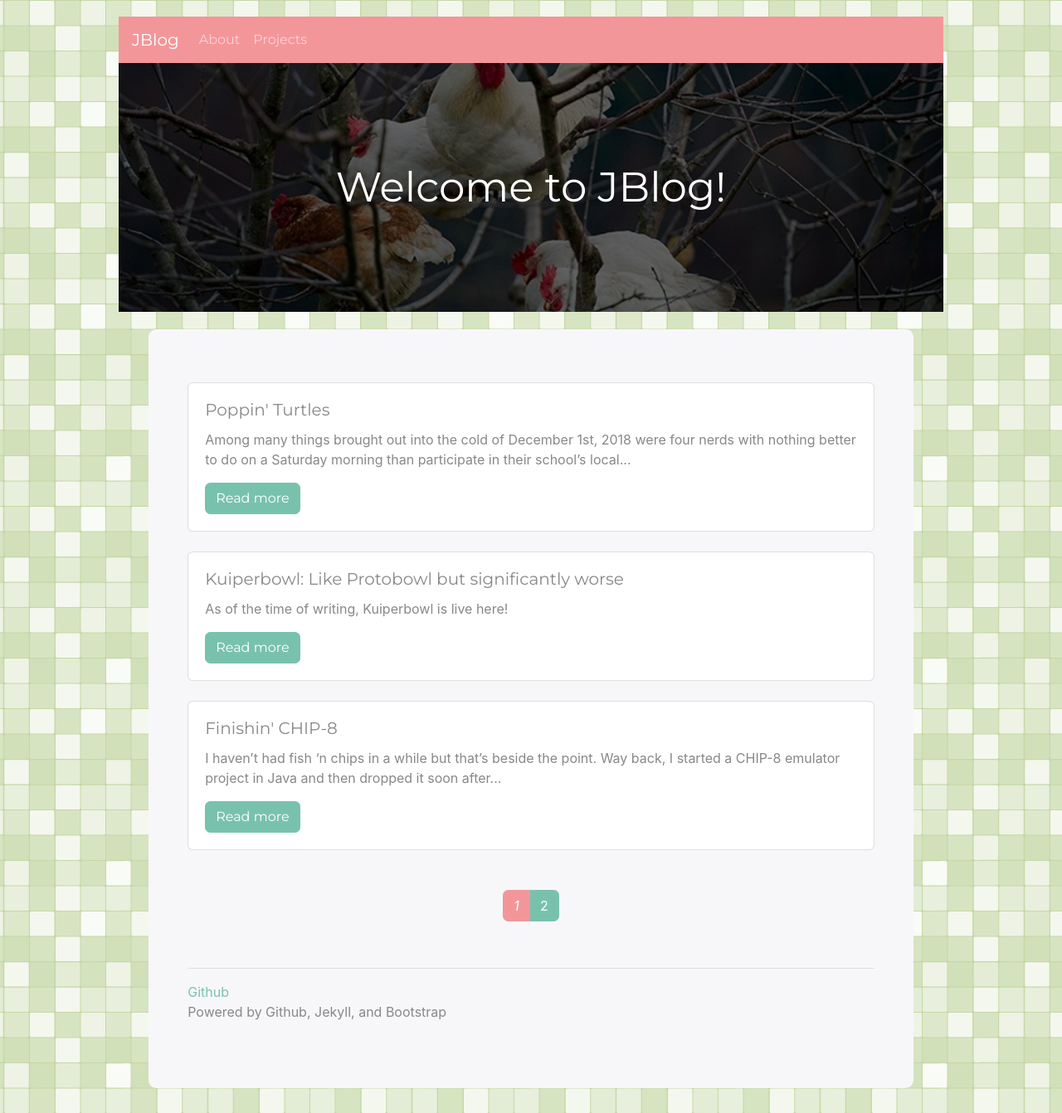
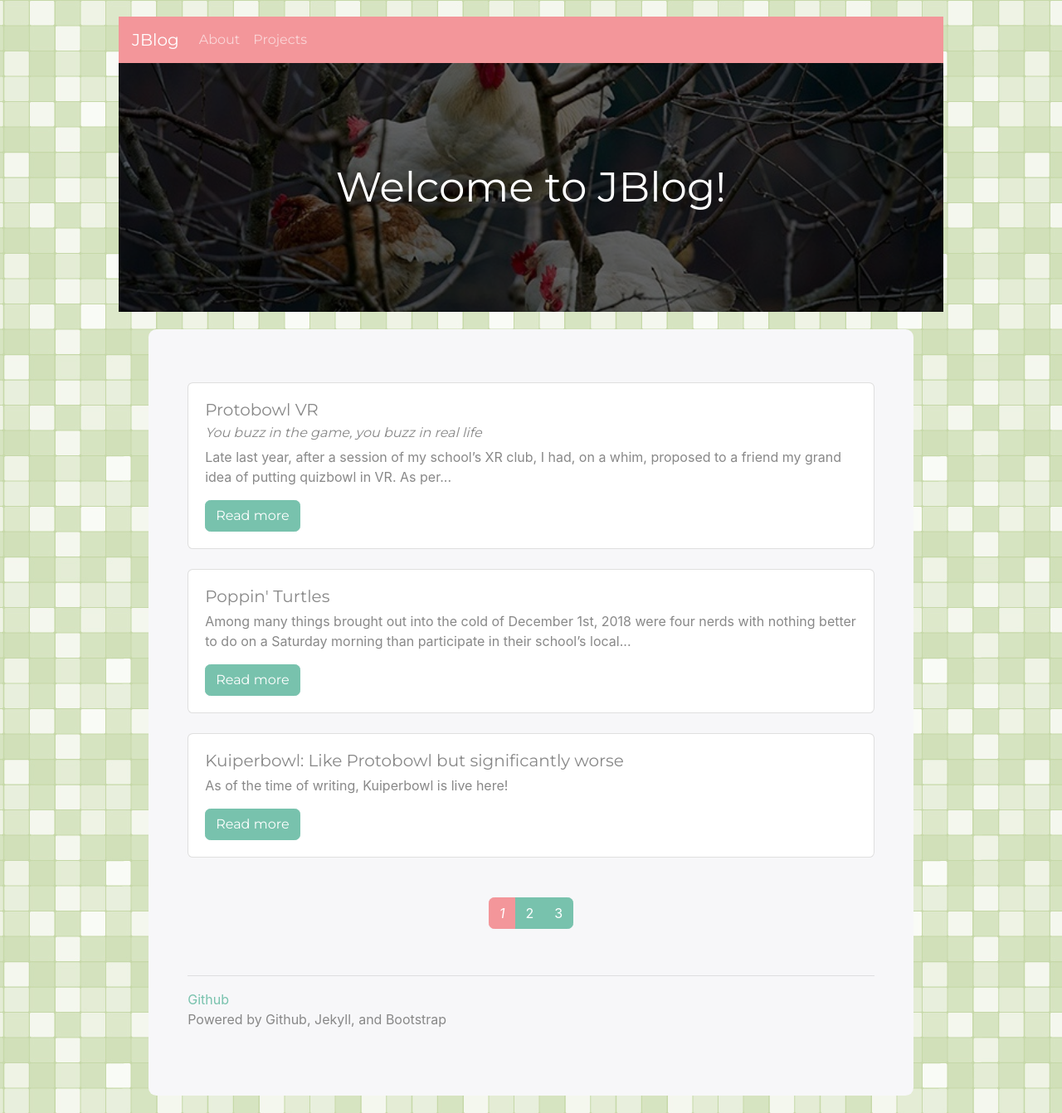
Before and after one commit to jasmaa/jasmaa.github.io, a Jekyll site: the page built from index.html, in a window 1280 px wide. Shown: the whole page at 83% size. Built offline with Jekyll 4.4.1, drawn with Linux system fonts in a browser that asks for light colours; nearby versions of some CDN libraries; the list of posts is cut into pages by our own code; part of the change alters nothing that is shown.

Commit message:
Protobowl VR blog post

```diff
--- a/_layouts/home.html
+++ b/_layouts/home.html
@@ -10,6 +10,7 @@ pagination:
     <div class="card">
       <div class="card-body">
         <h5 class="card-title">{{ post.title }}</h5>
+		<h6 class="card-subtitle mb-2 text-muted"><i>{{ post.subtitle }}</i></h6>
         <p class="card-text">{{ post.excerpt | truncatewords:30 | strip_html}}</p>
         <a href="{{ post.url }}" class="btn btn-primary">Read more</a>
       </div>
--- /dev/null
+++ b/_posts/2019-01-24-protobowlvr.md
@@ -0,0 +1,142 @@
+---
+layout: post
+title:  "Protobowl VR"
+subtitle: "You buzz in the game, you buzz in real life"
+date:   2019-01-24
+categories: protobowl oculus
+---
+
+Late last year, after a session of my school's XR club, I had, on a whim, proposed to a friend my grand idea of putting quizbowl in VR. As per usual, my absurd scheme was
+quickly shot down, and we moved to other points of discussion. Later at the outset of winter break with nothing better to do, I told myself: Why not? and got to work.
+
+## Design
+
+The goal of this project was to emulate quizbowl to the best of my ability in VR which evolved into building a VR client for Protobowl (PB). At its base, the program was
+going to be have the user with a realistic buzzer and several other avatars representing the other players in an immaculate room. The program would properly translate
+the events that took place in the web client PB room into actions in the 3D scene. As for the platform, I chose to target Oculus Rift and write the project in Unity.
+
+## Rewriting and Porting the Protobowl Client
+To start off, I had to implement a Protobowl client in C#. I had already written an incomplete Python client a few years ago, so I ended up porting that code and subsituting
+dependencies with C# libraries and scripts from online. One major problem was working with the JSON responses which were dictionaries in the Python version. While Python's dynamic typing makes
+its dictionaries very flexible, it also makes them near impossible to translate directly as dictionaries in a statically typed language. After trying to write a data structure for each type of object in
+the JSON responses, I ended up just giving up and copying the code for SimpleJSON off the Unity wiki which handled all the JSON parsing. Walking through my old PB client code was a bit hectic
+but eventually I got it to at least have the question text scrolling in sync with the web client and buzz from inside the Unity app.
+
+![PB client in Unity](/images/protobowlvr/quizbowlvr_01.gif)
+
+## Moving to Oculus
+On the VR side, I started by getting Unity's Oculus Integration and putting together a simple scene with an avatar that could pick up objects through Frankenstein-ing prefabs
+from the provided demo scenes. Then I populated the scene with a table and a buzzer prefab I had modeled earlier to get a sense of how the environment felt. This buzzer in particular
+was a hassle as I had wanted to give it a cord that reacted to physics. Following some online tutorials and copying code gave varied but ultimately insuficient results. On the verge of
+giving up, I came across a Unity Answers post where the asker had designed a rope with a line renderer and a chain of character joints. I ended up copying the design by chaining a string
+of empty gameobjects connected with character joints and then making a line renderer draw lines connecting their positions. Lo and behold it worked. I was afraid that putting it into
+VR would suddenly break it but it worked better than expected.
+
+![PB client in Unity](/images/protobowlvr/quizbowlvr_02.gif)
+
+## The Long Haul of Making UI
+Now came the Herculean task of writing UI in VR. The first thing to came to mind was making something similar to the menus in Sword Art Online. In SAO, the menu has
+a main body of options that can expand outwards. The player can bring up this menu by pointing and swiping down which materializes the menu from top to bottom.
+
+I chose to simplify swipe detection, assuming the user would always summon the menu standing up. Detecting a swipe was done by checking if the user was making a pointing gesture
+using the touch controllers and then checking if the vector representing the change in position of their hand was both directionally "close enough" to down by dotting
+the direction unit vector with the down unit vector as well as large enough in magnitude to register as an intentional swipe. If summoned, the menu was spawned in and would
+follow a recorded animation, allowing it to appear to materialize before the user.
+
+![Kirito opening the menu in SAO](/images/protobowlvr/kirito.gif)
+
+![Menu demo](/images/protobowlvr/quizbowlvr_03.gif)
+
+User input was also going to be a hurdle. I was hoping to use a canned VR keyboard prefab, but the Oculus Integration didn't have one. The only other options were buying one
+off the asset store for $15 or making my own. I opted for the latter and hacked together a very simple QWERTY keyboard made out of buttons. Additionally, in order to actually use
+the keyboard, I took a gaze pointer from one of the demo scenes and modified it to work with the player's right hand. While it was pretty crude and didn't support input from both hands
+at the same time, for the most part, the keyboard served its purpose effectively.
+
+I had also naively hoped that the Unity UI elements would all transfer flawlessly into VR, but that was not the case. Chiefly, I needed a scrolling option menu and while Unity's default UI
+prefabs has one, the scroll bar was too hard to work with in VR. I ended up having to write my own scroll wheel script which simply implemented several drag handler interfaces that allowed a panel
+of options to be dragged vertically. The whole panel would then snap to a selected option upon the end of a drag.
+
+## Adding Voice Recognition
+I had considered adding a voice recognition input option early on, but it readily became apparent that this was going to be the primary method of input as typing in an answer through the VR
+keyboard was too slow for the allocated answer time that Protobowl gives you. I had planned on using an online service such as voice recognition from Google Cloud or IBM's Watson Speech to Text
+but ended up deciding it was too much trouble given that Unity provides access to Window's voice recognition directly. After putting a simple script together and hooking up the proper settings,
+voice recognition turned out to work surprisingly smoothly albeit with a few hiccups that persisted into the finished product.
+
+One major problem is that voice recognition would often stop becoming responsive and shutting down the game in Unity afterwards would result in a noticable freeze before stopping. I had
+suspected this was a problem with starting and stopping the dictation recognizer from the warnings to the console, and while fixing that did resolve most of the hiccups, the voice recognizer
+is still one of the more finicky parts of the app.
+
+## Fixing What's Broke
+While connecting the PB client to the actual VR game, I also had to expand upon the client itself as the Python client was incomplete. Among the many things added were:
+  - Detection of who claimed a buzz
+  - Keeping a list of users for a room
+  - Implementing a countdown bar for various timed events
+  - Keeping an answer and event log
+  - Allowing the local client to let the player keep a buzz after a question goes overtime
+  - Handling prompts
+  - Tracking pause and prompt states
+
+Late into development, I ran into a problem where the client worked perfectly in a personal game room but would randomly desync when testing in the main hsquizbowl room by going
+into a pausing state which was especially strange since it is impossible to pause in that room. I couldn't find what was triggering the pause state and ended up monkey patching the
+code to only register pauses in a room where pause was enabled.
+
+However, while the pause desync was fixed, playing in hsquizbowl still had a problem where upon buzzing, the local client didn't claim the buzz. I initially thought this was a problem with
+data being lost because processing during a websocket receive took too long and would get interrupted by the next receive. A high traffic room like this one would have a barrage of server
+responses, so I thought my theory was certainly plausible and tried to fix this by only adding JSON response strings from the server to a queue during a websocket receive and moving response
+processing to a separate thread. However, the problem persisted. Strangely enough, when trying to simulate a high traffic room with a bunch of bots in my test room, the client performed
+flawlessly; somehow there was a phantom problem in the hsquizbowl room...
+
+Frustrated, I eventually gave up to play a little bit in hsquizbowl when something caught my attention: 400+ logged users in the sidebar... Trying to get into the game, I immediately realized
+my problem: hsquizbowl was lagging beyond belief! A quick check in the traffic monitor told me that the problem was not that there were too many responses but that the server was sending
+them too slowly, evidently because it was overburdened by keeping track of all of its idle users. In order to detect who claims a buzz, my program needs to wait for the server to send back
+a response. I had hardcoded the timing for this which had worked in normal rooms but was failing now due to the lag. A messy rewrite of the process with a boolean to keep track of when
+the client was awaiting a response for who had the buzz fixed the problem. To my surprise, after the fix, my VR client actually ran smoother than Protobowl's web client in the overburdened
+room (humble brag lol..).
+
+## Avatars, Polish, and Shenanigans
+While it would have been possible to play quizbowl with just an event log, the point of doing it in VR would be to have quasi-realistic quizbowl experience. Because of this, I wanted to
+have the other players in the room represented as avatars. As I'm not very good at art, especially in 3D, simple was going to be better. The avatars are made up of disconnected geometry,
+similar to Miis. Faces were done by simply swapping textures out, making them expressive while simple to design. Certain animations, such as buzzing, were activated by events in game, but
+other than that, the avatars just randomly activate sets of recorded animations. The avatars were originally supposed to just be opponents, but I ended up populating rooms with
+them as background characters to make the spaces feel less lonely.
+
+![Avatars walking in the main hub](/images/protobowlvr/quizbowlvr_07.gif)
+
+This project was originally going to be graphically bare, but for some reason, the idea of making a grand main hub wormed its way into my head. My modeling skills are still very amateurish,
+so I thought this would also be a good opportunity to practice. To design the main hub, I pulled up some pictures of Grand Central Station and started going at it. I also ended up
+doing the same with the game rooms, turning what were originally empty rooms into outdoor rooftop pavilions at night. This was also a particularly good chance to make some prettier 3D scenes.
+I ended up lighting most of the scenes with baked lighting from emissive materials which looked quite good. The hub also has a reflection probe which gave the tiled floor a nice, freshly-waxed look.
+
+Going into the endgame, all that was left was doing some polishing. Among the additions were:
+  - Plants were put into the game room to give the space more life
+  - A clock was put on an empty wall in the main hub
+  - Sound effects added for buzzing and typing
+  - A grabbable clipboard to check the answer log in the game room
+  - UI was made to be more round
+
+At this point, it also seemed like playing quizbowl was the least appealing thing to do in this app. Notably, with the answer log clipboard, it is possible to place
+an object at the end of the board and send it launching with a flick of the wrist at no cost the user as the torque exhibited by the object in-game is obviously not felt in real life. Sending
+the buzzer launching was particularly amusing as it would mess with the character joints, causing the cord to spaz out.
+
+## TL;DR Demo Video
+<div class="video-container"><iframe src="https://www.youtube.com/embed/7s_zPBXLv94"></iframe></div>
+
+## After Thoughts
+All in all, this was a very satisfying project and also my first large project with VR. It is still not a perfect product, but I feel it is one of the more polished
+things I've managed to push out in Unity. Practically speaking, Protobowl VR is sort of useless as it's easier to get a bunch of mates together, pull up a packet, and play quizbowl
+in real life. VR lends itself to be particularly useful for hard to emulate scenarios like gunning down robots on a battlefield or flying around the Earth, but, nevertheless, I am happy
+that I somehow managed to implement some crazy idea I spat out one day.
+
+Additionally, I may be biased in this regard since I wrote it, but there is now a functional Unity PB client in C# floating around on Github. Perhaps now is the time to bring back Protobowl mobile, but I digress.
+I imagine there is a reason why the old mobile client for iOS at least has disappeared from the app store. However, with Unity, the platform indpendence doesn't really end. If someone
+were crazy enough, we could even get Protobowl for 3DS or something!
+
+That being said, I also think I've done way too many quizbowl and websocket related projects. I may come back to websockets in the future as async is very useful for games, but as someone
+whose "quizbowl career" peaked (and that's a low peak mind you!) in high school and has never even gone back to play since then in real life, perhaps I am hanging on to the past with these programs. My hope is to
+move on to a new area and stop doing quizbowl stuff for a while at least.
+
+---
+
+Check out the code [here](https://github.com/jasmaa/protobowl-vr) or if you have an Oculus, download the build from Itch [here](https://pbvrdev.itch.io/protobowl-vr).
+
+![PBVR Logo](/images/protobowlvr/pbvr_logo.png)
--- a/css/style.css
+++ b/css/style.css
@@ -29,8 +29,25 @@
   margin: 2% 5% 2% 5%;
 }
 
+.video-container {
+	position:relative;
+	padding-bottom:56.25%;
+	padding-top:30px;
+	height:0;
+	overflow:hidden;
+}
+
+.video-container iframe, .video-container object, .video-container embed {
+	position:absolute;
+	top:0;
+	left:0;
+	width:100%;
+	height:100%;
+}
+
 h2 {
   margin-top: 5%;
+  margin-bottom: 2%;
 }
 
 img {
```
Also changed, not shown: images/me.jpg (deleted), images/protobowlvr/kirito.gif (added), images/protobowlvr/pbvr_logo.png (added), 4 other files.
